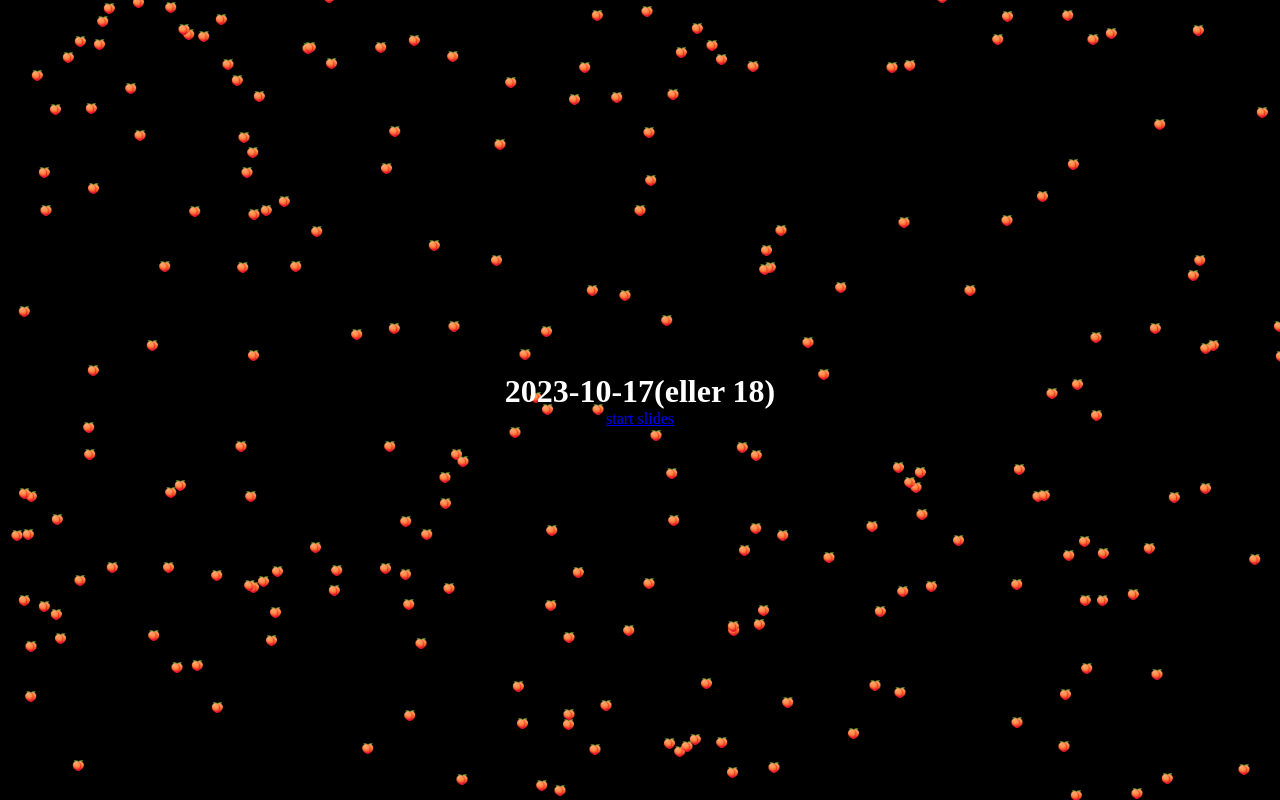
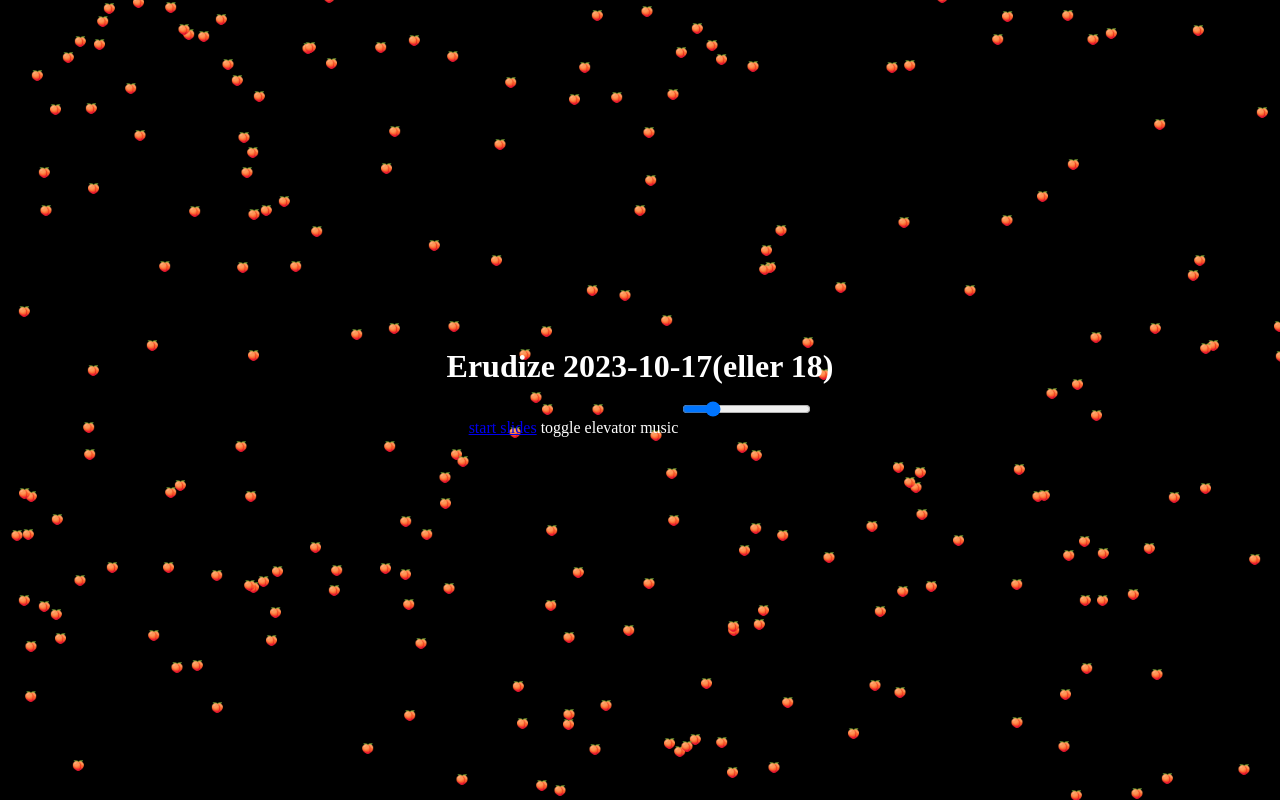
Before and after one commit to felix-tjernberg/sveltekit-presentation-template, a SvelteKit app: page / in a window 1280 px wide. Built offline with nearby package versions, Linux system fonts and the light colour scheme.

Commit message:
Add elevator music

```diff
--- a/src/routes/+page.svelte
+++ b/src/routes/+page.svelte
@@ -1,7 +1,15 @@
+<script lang="ts">
+    let paused = true
+    let volume = 0.1
+</script>
+
+<audio bind:paused bind:volume src="https://incompetech.com/music/royalty-free/mp3-royaltyfree/Local%20Forecast.mp3" />
 <main class="height-100p">
     <div>
-        <h1>2023-10-17(eller 18)</h1>
+        <h1>Erudize 2023-10-17(eller 18)</h1>
         <a href="/slide/1">start slides</a>
+        <button on:click={() => (paused = !paused)}>toggle elevator music</button>
+        <input type="range" bind:value={volume} max="0.5" step="0.001" />
     </div>
 </main>
 
--- a/src/routes/slide/[slideNumber]/+layout.svelte
+++ b/src/routes/slide/[slideNumber]/+layout.svelte
@@ -19,7 +19,7 @@
     }
 
     onMount(() => {
-        // slideTimer.start()
+        slideTimer.start()
     })
     onDestroy(() => {
         slideTimer.stop()
```
